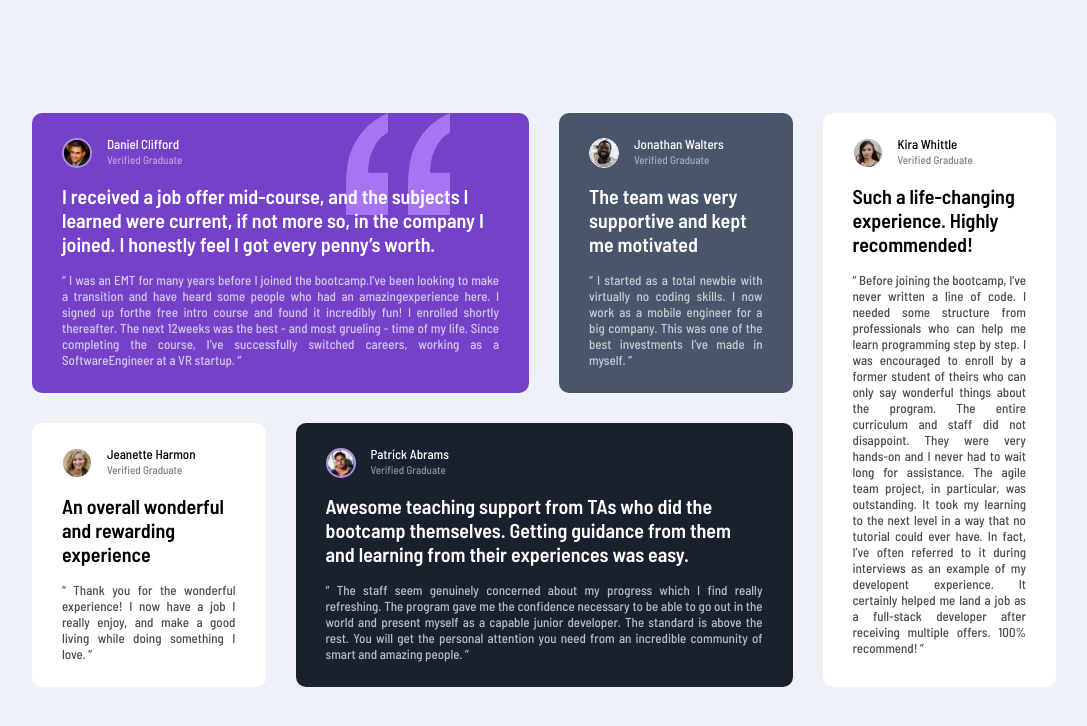
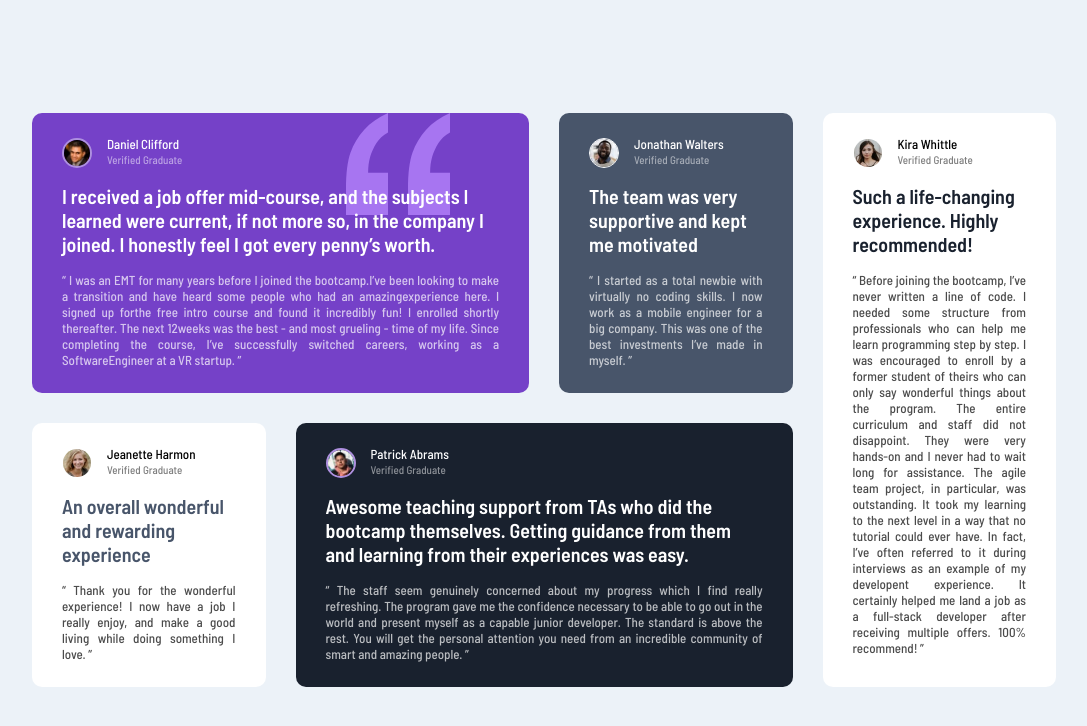
Before and after one commit to Kyaw-Min-lwin/Testimonials-grid-section, a plain HTML site: page index.html in a window 1280 px wide. Shown: the whole page, without its empty margins (96-1183 px from the left). Drawn offline with Linux system fonts and the light colour scheme.

Commit message:
Update style.css

```diff
--- a/style.css
+++ b/style.css
@@ -115,6 +115,14 @@ img {
 	grid-column: 2/ span 2;
 }
 
+.third .desc {
+	color: hsl(219, 29%, 14%);
+}
+
+.fourth .desc {
+	color: hsl(217, 19%, 35%);
+}
+
 @media (max-width:450px) {
 	main.card{
 		width: 320px;
```
